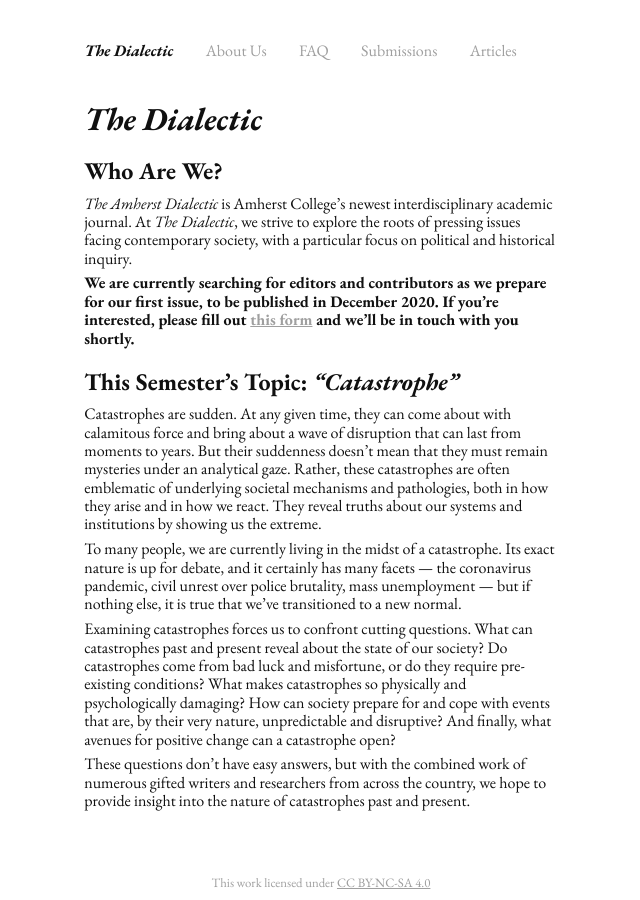
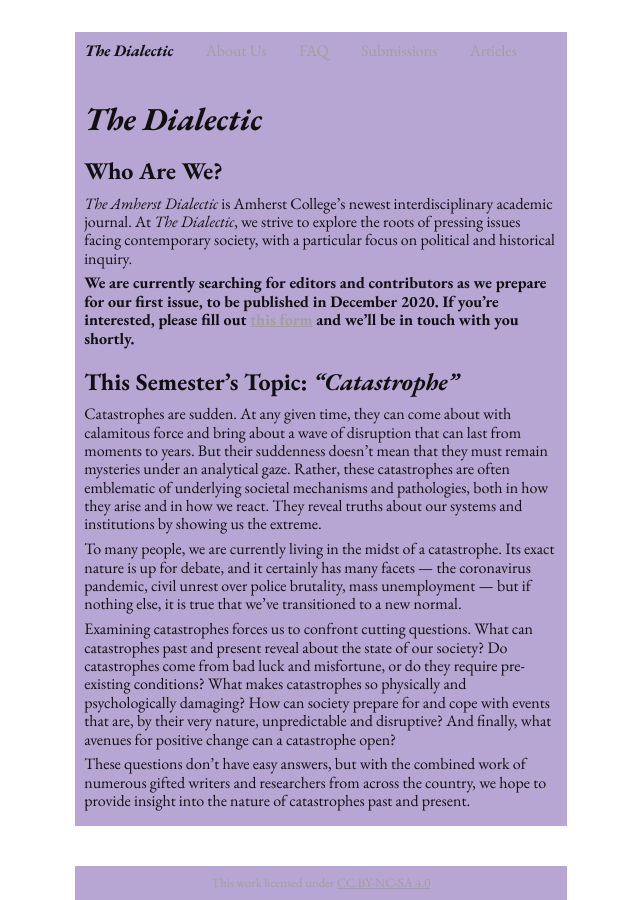
Before and after one commit to the-dialectic/amherstdialectic.com, a Jekyll site: the page built from index.md, in a window 1280 px wide. Shown: the whole page, without its empty margins (319-959 px from the left). Built offline with Jekyll 4.4.1, drawn with Linux system fonts in a browser that asks for light colours.

Commit message:
thomas' colour req

```diff
--- a/_sass/_glimmer.scss
+++ b/_sass/_glimmer.scss
@@ -38,7 +38,7 @@
 .nine    { width: calc(100%*9/12);  }
 .ten     { width: calc(100%*10/12); }
 .eleven  { width: calc(100%*11/12); }
-.twelve  { width: calc(100%*12/12); }
+.twelve  { width: calc(100%*12/12); background-color: #b7a5d3;}
 
 // images
 
```
